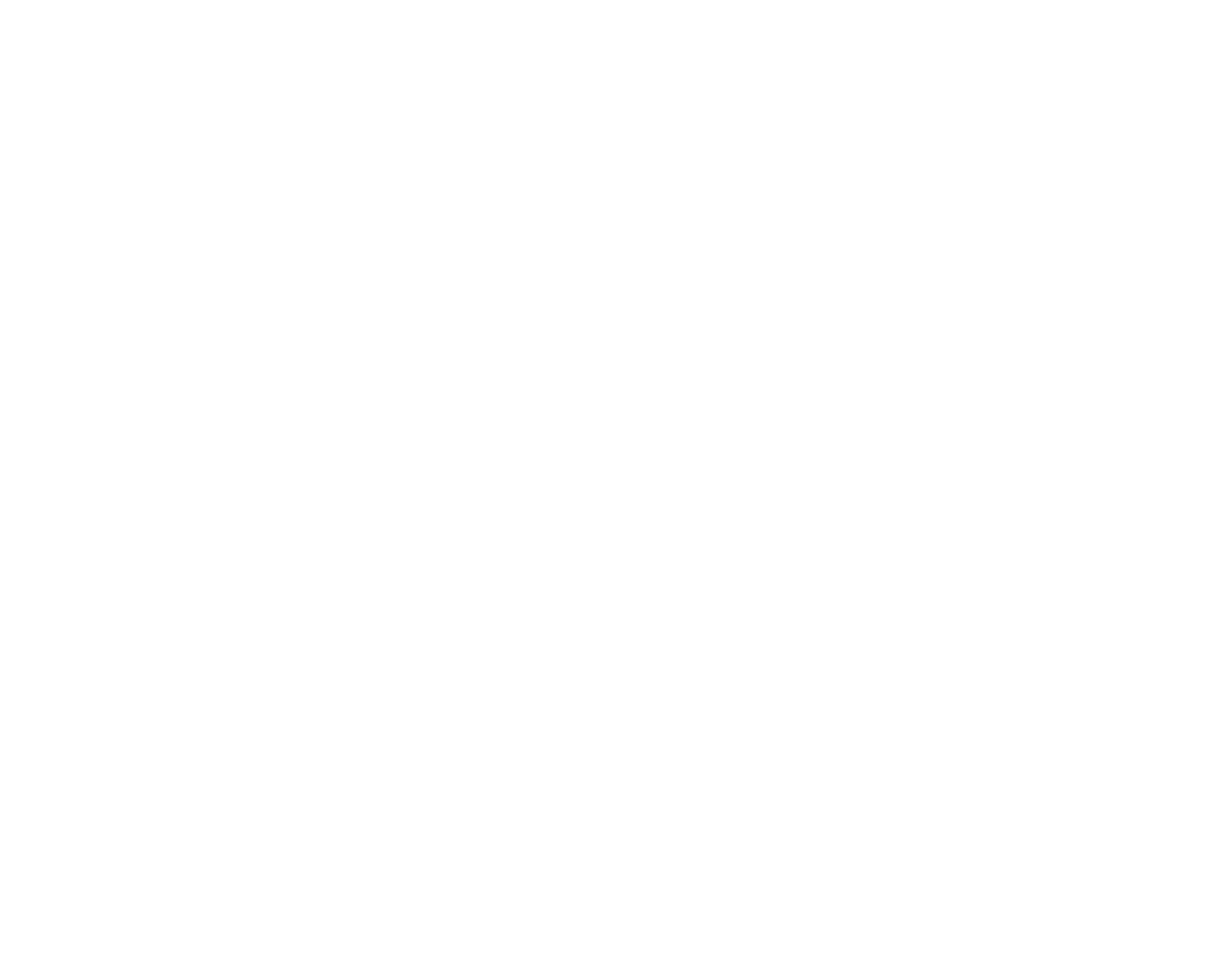
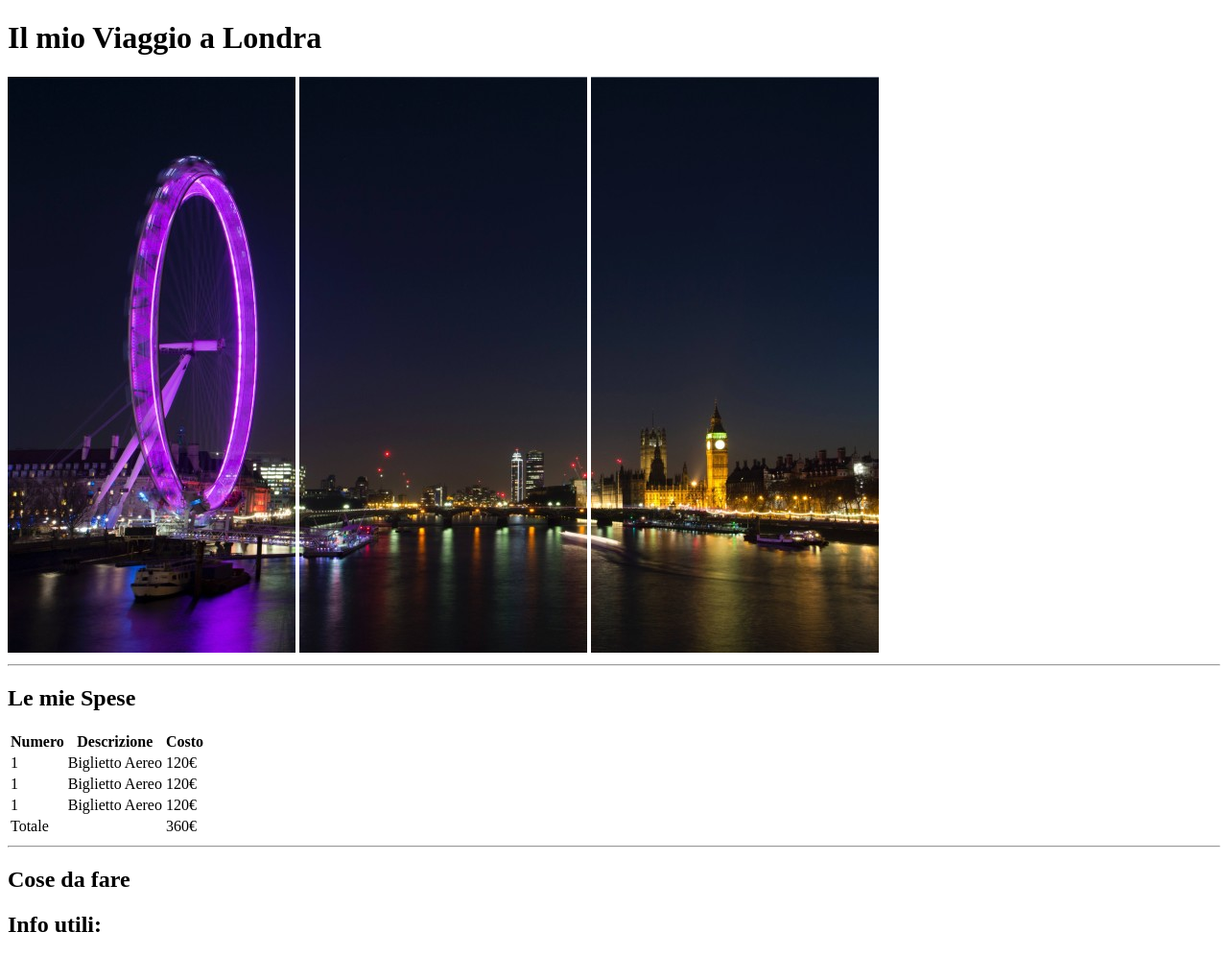
Before and after one commit to MatteoDiMario96/html-london-trip, a plain HTML site: page index.html in a window 1280 px wide. Shown: the whole page at 96% size. Before the commit the page ends 800 px from the top, so only its background shows below. Drawn offline with Linux system fonts and the light colour scheme.

Commit message:
Inserimento Immagini Header, creazione tabella x le spese

```diff
--- a/index.html
+++ b/index.html
@@ -8,12 +8,75 @@
     </head>
 
     <body>
-        <headeer></headeer>
+        <header>
+            <h1>
+                Il mio Viaggio a Londra
+            </h1>
+
+            <img src="./img/pexels-bill-emrich-230794-0.jpg" alt="NON">
+            <img src="./img/pexels-bill-emrich-230794-1.jpg" alt="CARICA">
+            <img src="./img/pexels-bill-emrich-230794-2.jpg" alt="L'IMMAGINE">
+
+            <hr>
+        </header>
 
         <main>
-            <section></section>
-            <section></section>
-            <section></section>
+            <section>
+                <h2>
+                    Le mie Spese
+                </h2>
+
+                <table>
+                    <thead>
+                        <tr>
+                            <th>Numero</th>
+                            <th>Descrizione</th>
+                            <th>Costo</th>
+                        </tr>
+                    </thead>
+                    <tbody>
+                        <tr>
+                            <td>1</td>
+                            <td>Biglietto Aereo</td>
+                            <td>120&euro;</td>
+                        </tr>
+                        <tr>
+                            <td>1</td>
+                            <td>Biglietto Aereo</td>
+                            <td>120&euro;</td>
+                        </tr>
+                        <tr>
+                            <td>1</td>
+                            <td>Biglietto Aereo</td>
+                            <td>120&euro;</td>
+                        </tr>
+                    </tbody>
+                    <tfoot>
+                        <tr>
+                            <td
+                                colspan="2">Totale
+                            </td>
+                            <td>
+                                360&euro;
+                            </td>
+                        </tr>
+                    </tfoot>
+                </table>
+
+                <hr>
+            </section>
+
+            <section>
+                <h2>
+                    Cose da fare
+                </h2>
+            </section>
+
+            <section>
+                <h2>
+                    Info utili:
+                </h2>
+            </section>
         </main>
 
         <figure>
```
Also changed, not shown: img/pexels-bill-emrich-230794-0.jpg (added), img/pexels-bill-emrich-230794-1.jpg (added), img/pexels-bill-emrich-230794-2.jpg (added).
